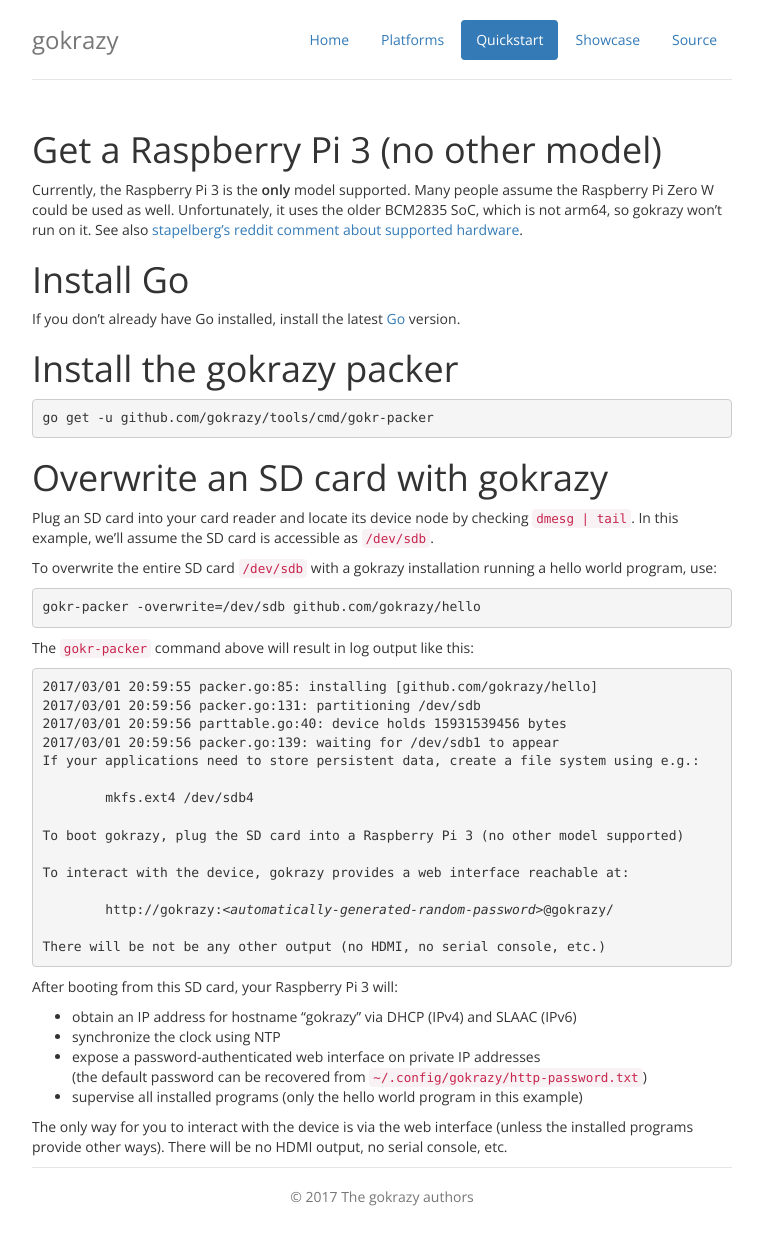
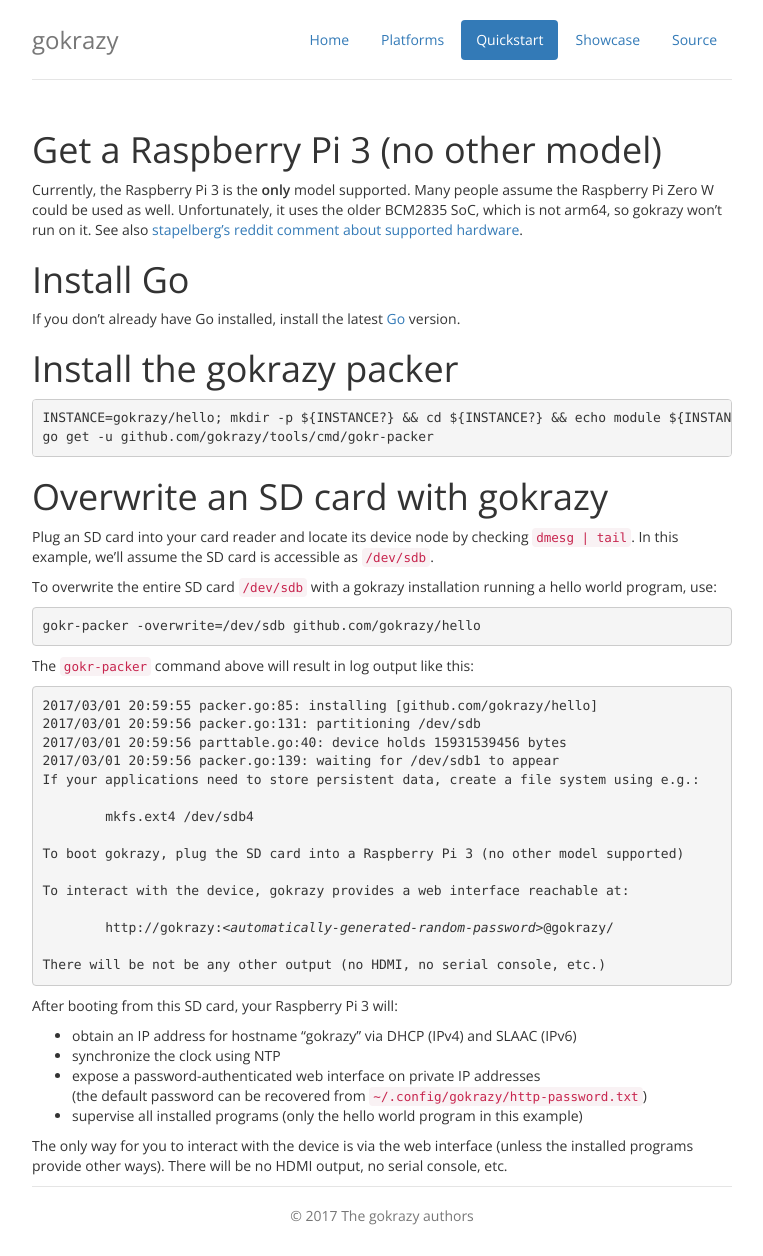
Before and after one commit to gokrazy/gokrazy.github.io, a Jekyll site: the page built from quickstart.html, in a window 1280 px wide. Shown: the whole page, without its empty margins (258-1021 px from the left). Built offline with Jekyll 4.4.1, drawn with Linux system fonts in a browser that asks for light colours; nearby versions of some CDN libraries; some web fonts are replaced; Markdown is read by kramdown in place of the engine named in the settings.

Commit message:
quickstart: make instructions leverage Go modules with Go ≥ 1.11
For older Go versions, this is a no-op change.

For Go versions ≥ 1.11, working outside the GOPATH results in a 3x speed-up:

% INSTANCE=gokrazy/hello
% mkdir -p ${INSTANCE?}
% cd ${INSTANCE?}
% echo module ${INSTANCE?} > go.mod
% time gokr-packer -update=yes \
  github.com/gokrazy/hello
  github.com/gokrazy/breakglass

…results in:

Go 1.10: 27,24s user 2,88s system 57% cpu 52,581 total
Go 1.11: 12,42s user 1,23s system 74% cpu 18,258 total

```diff
--- a/quickstart.html
+++ b/quickstart.html
@@ -24,7 +24,8 @@ weight: 1
 	  </p>
 
           <h1>Install the gokrazy packer</h1>
-	  <pre>go get -u github.com/gokrazy/tools/cmd/gokr-packer</pre>
+	  <pre>INSTANCE=gokrazy/hello; mkdir -p ${INSTANCE?} && cd ${INSTANCE?} && echo module ${INSTANCE?} > go.mod
+go get -u github.com/gokrazy/tools/cmd/gokr-packer</pre>
 
           <h1>Overwrite an SD card with gokrazy</h1>
 	  <p>
```
